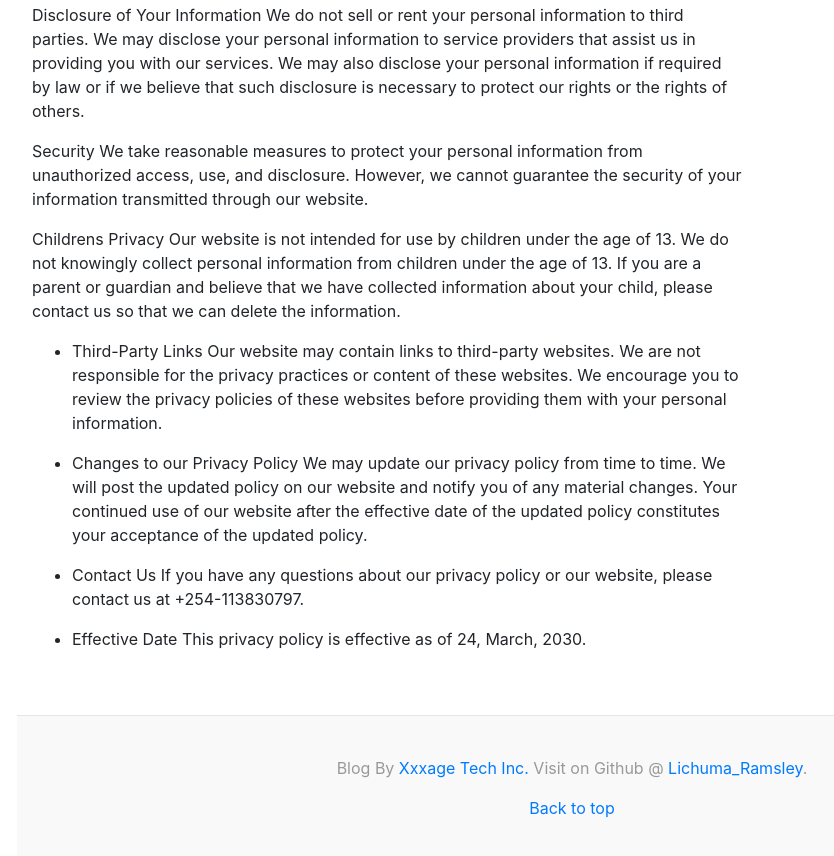
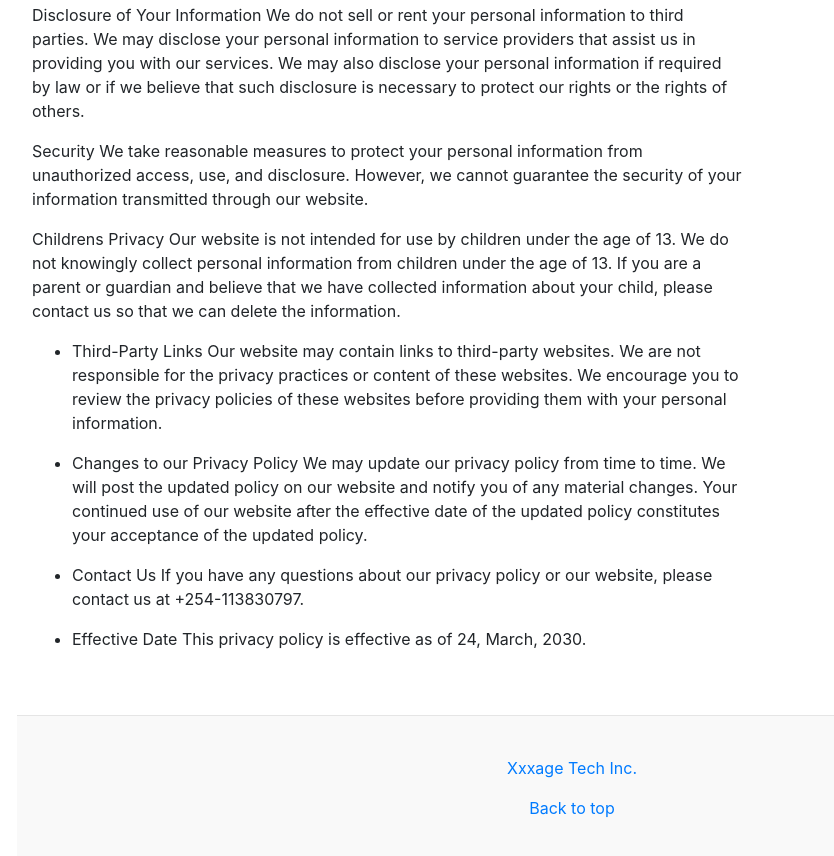
Before and after one commit to RamsleyLichuma/Xxxage_Tech_Inc.github.io, a plain HTML site: page Privacy_Policy/index.html in a window 1280 px wide. Shown: the part 526-1382 px from the top of the page, without its empty margins (68-902 px from the left). Drawn offline with nearby package versions, Linux system fonts and the light colour scheme.

Commit message:
Update index.html

```diff
--- a/Privacy_Policy/index.html
+++ b/Privacy_Policy/index.html
@@ -137,7 +137,7 @@
 <div class="clearfix"></div>
 
 <footer class="blog-footer">
-  <p>Blog By <a href="https://github.com/RamsleyLichuma">Xxxage Tech Inc.</a> Visit on Github  @ <a href="https://github.com/RamsleyLichuma">Lichuma_Ramsley</a>.</p>
+  <p> <a href="https://github.com/RamsleyLichuma">Xxxage Tech Inc.</a> </p>
   <p>
     <a href="#">Back to top</a>
   </p>
```
